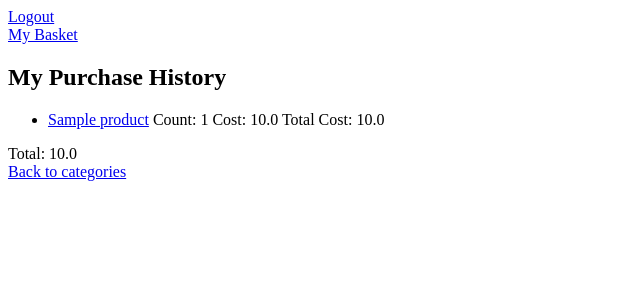
After one commit to macanMehri/ecommerce, a Django app: page /online_shop/purchase_history/ in a window 1280 px wide. The commit adds this page. Shown: the top 300 px of the page, without its empty margins (0-640 px from the left). Run offline with Django 5.2, Linux system fonts and the light colour scheme; a user stored in the database is signed in; tables that the repository leaves empty hold one stand-in row (values such as "Sample post"); parts of the project's set-up code (start-up, migrations or seed data) failed here and were passed over.

Commit message:
Added an ability to see your purchase history

```diff
--- a/online_shop/admin.py
+++ b/online_shop/admin.py
@@ -93,6 +93,7 @@ class AdminPurchaseBasket(BaseAdmin):
         'user',
         'product',
         'count',
+        'total_price',
         'is_completed',
         'is_active',
         'created_date',
--- a/online_shop/models.py
+++ b/online_shop/models.py
@@ -77,3 +77,7 @@ class PurchaseBasket(BaseModel):
 
     def __str__(self):
         return f'{self.product}'
+
+    @property
+    def total_price(self):
+        return self.product.price * self.count
--- a/online_shop/templates/purchase_basket.html
+++ b/online_shop/templates/purchase_basket.html
@@ -7,6 +7,8 @@
             <li>
                 <a href="{% url 'a_product' product_id=purchase_to_do.product.id %}">{{ purchase_to_do.product }}</a>
                 <span>Count: {{ purchase_to_do.count }}</span>
+                <span>Cost: {{ purchase_to_do.product.price }}</span>
+                <span>Total Cost: {{ purchase_to_do.total_price }}</span>
                 <div class="quantity-buttons">
                     <!-- Button to increase the count -->
                     <form method="post" action="{% url 'increment_purchase' purchase_id=purchase_to_do.id %}">
@@ -22,5 +24,7 @@
             </li>
         {% endfor %}
     </ul>
+    <span>Total: {{ total }}</span><br>
+    <a href="{% url 'purchase_history' %}">Last purchases</a>
     <a href="{% url 'categories' %}">Back to categories</a>
 {% endblock %}
--- /dev/null
+++ b/online_shop/templates/purchase_history.html
@@ -0,0 +1,17 @@
+{% extends "master.html" %}
+
+{% block content %}
+    <h2>My Purchase History</h2>
+    <ul>
+        {% for purchase_history in purchases_history %}
+            <li>
+                <a href="{% url 'a_product' product_id=purchase_history.product.id %}">{{ purchase_history.product }}</a>
+                <span>Count: {{ purchase_history.count }}</span>
+                <span>Cost: {{ purchase_history.product.price }}</span>
+                <span>Total Cost: {{ purchase_history.total_price }}</span>
+            </li>
+        {% endfor %}
+    </ul>
+    <span>Total: {{ total }}</span><br>
+    <a href="{% url 'categories' %}">Back to categories</a>
+{% endblock %}
--- a/online_shop/urls.py
+++ b/online_shop/urls.py
@@ -3,7 +3,7 @@ from django.contrib.auth.views import LogoutView
 from .views import (
     category_view, product_view, add_product_view, add_category_view, insurances_view,
     add_insurance_view, purchase_basket_view, a_product_view, add_to_basket, increment_purchase,
-    decrement_purchase
+    decrement_purchase, purchase_history_view
 )
 
 
@@ -16,6 +16,7 @@ urlpatterns = [
     path('add_category/', add_category_view, name='add_category'),
     path('add_insurance/', add_insurance_view, name='add_insurance'),
     path('purchase_basket/', purchase_basket_view, name='purchase_basket'),
+    path('purchase_history/', purchase_history_view, name='purchase_history'),
     path('a_product/<int:product_id>/', a_product_view, name='a_product'),
     path('add_to_basket/<int:product_id>/', add_to_basket, name='add_to_basket'),
     path('increment_purchase/<int:purchase_id>/', increment_purchase, name='increment_purchase'),
--- a/online_shop/views.py
+++ b/online_shop/views.py
@@ -4,6 +4,13 @@ from .forms import ProductForm, CategoryForm, InsuranceForm
 from django.contrib.auth.decorators import login_required
 from django.contrib.auth.models import User
 from django.db.models import F
+
+
+def calculate_total(purchases) -> float:
+    total = 0
+    for purchase in purchases:
+        total += purchase.total_price
+    return total
 
 
 def category_view(request):
@@ -91,8 +98,25 @@ def add_insurance_view(request):
 def purchase_basket_view(request):
     purchases_to_do = PurchaseBasket.objects.filter(user=request.user, is_completed=False)
 
+    total = calculate_total(purchases=purchases_to_do)
+
     return render(
-        request, 'purchase_basket.html', {'purchases_to_do': purchases_to_do}
+        request, 'purchase_basket.html', {
+            'purchases_to_do': purchases_to_do, 'total': total
+        }
+    )
+
+
+@login_required
+def purchase_history_view(request):
+    purchases_history = PurchaseBasket.objects.filter(user=request.user, is_completed=True)
+
+    total = calculate_total(purchases=purchases_history)
+
+    return render(
+        request, 'purchase_history.html', {
+            'purchases_history': purchases_history, 'total': total
+        }
     )
 
 
```
Also changed, not shown: online_shop/migrations/0002_alter_purchasebasket_count.py (added).
